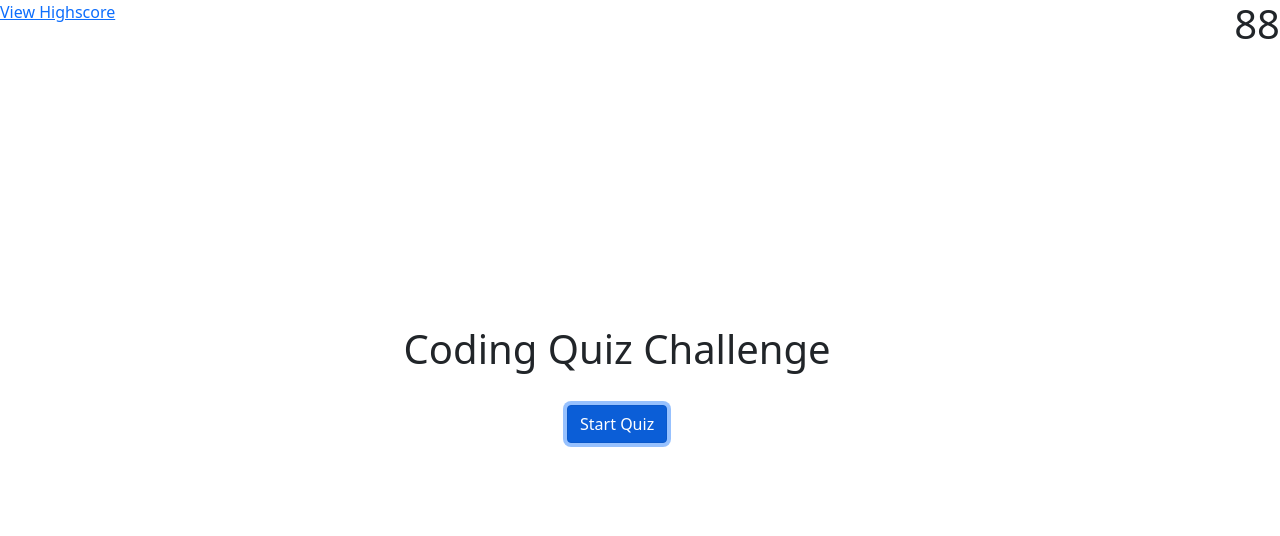
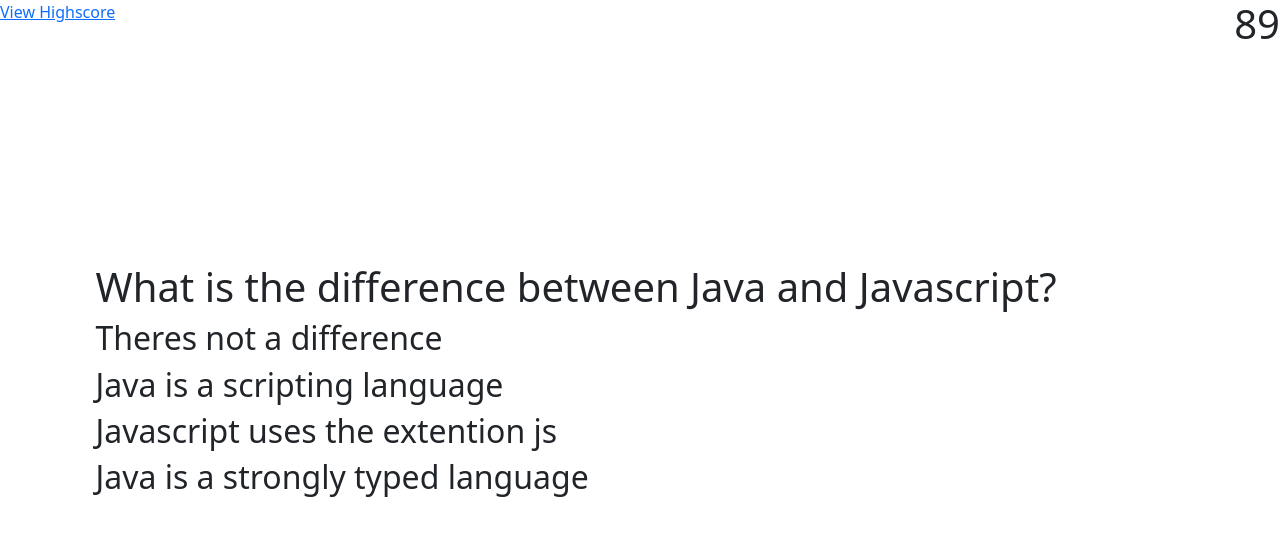
Before and after one commit to mach2258/Code-Quiz, a plain HTML site: page index.html in a window 1280 px wide. Both pictures are taken after a click on the button "Start Quiz". Drawn offline with nearby package versions, Linux system fonts and the light colour scheme.

Commit message:
beginning of display swap implemented

```diff
--- a/assets/script.js
+++ b/assets/script.js
@@ -1,6 +1,19 @@
 
 // Selects element by class
 var timeEl = document.querySelector(".time");
+
+var containerEl = document.querySelector(".container");
+
+var mainQEL = document.querySelector(".mainQ");
+
+var option1El = document.querySelector(".option1");
+
+var option2El = document.querySelector(".option2");
+
+var option3El = document.querySelector(".option3");
+
+var option4El = document.querySelector(".option4");
+
 
 var startBtn = document.getElementById("startbtn");
 console.log(startBtn)
@@ -46,10 +59,10 @@
     },
     correctAnswer: 'a'
   }
-]
+];
 
 
-var secondsLeft = 90;
+var secondsLeft = 91;
 
 function setTime() {
   // Sets interval in variable
@@ -64,15 +77,20 @@
     }
 
     }, 1000);
-}
+};
 
-function question(){
 
-}
 
-startBtn.addEventListener("click", setTime)
+startBtn.addEventListener("click", startGame)
 
 function startGame(){
   setTime()
-  startGame()
-}
+  containerEl.setAttribute("class", "hidden")
+  mainQEL.setAttribute("class", "reveal")
+  mainQEL.textContent = questions[0].question;
+  option1El.textContent = questions[0].answers.a;
+  option2El.textContent = questions[0].answers.b;
+  option3El.textContent = questions[0].answers.c;
+  option4El.textContent = questions[0].answers.d;
+
+};
--- a/assets/style.css
+++ b/assets/style.css
@@ -28,3 +28,25 @@
     flex-direction: column;
     align-items: center;
 }
+
+.hidden{
+    display: none;
+}
+
+.reveal{
+    display: block;
+}
+
+.questions{
+    display: flex;
+    flex-direction: column;
+    align-items:flex-start;
+}
+
+.Qcontainer{
+    display: flex;
+    justify-content: center;
+    align-items: center;
+    height: 90%;
+    width: 90%;
+}
--- a/index.html
+++ b/index.html
@@ -1,13 +1,16 @@
 <!DOCTYPE html>
 <html lang="en">
+
 <head>
     <meta charset="UTF-8">
     <meta http-equiv="X-UA-Compatible" content="IE=edge">
     <meta name="viewport" content="width=device-width, initial-scale=1.0">
-    <link rel="stylesheet" href="./assets/style.css"/>
-    <link href="https://cdn.jsdelivr.net/npm/bootstrap@5.1.3/dist/css/bootstrap.min.css" rel="stylesheet" integrity="sha384-1BmE4kWBq78iYhFldvKuhfTAU6auU8tT94WrHftjDbrCEXSU1oBoqyl2QvZ6jIW3" crossorigin="anonymous">
+    <link rel="stylesheet" href="./assets/style.css" />
+    <link href="https://cdn.jsdelivr.net/npm/bootstrap@5.1.3/dist/css/bootstrap.min.css" rel="stylesheet"
+        integrity="sha384-1BmE4kWBq78iYhFldvKuhfTAU6auU8tT94WrHftjDbrCEXSU1oBoqyl2QvZ6jIW3" crossorigin="anonymous">
     <title>Code Quiz</title>
 </head>
+
 <body>
     <main>
         <div>
@@ -21,10 +24,20 @@
                 <button type="button" class="btn btn-primary" id="startbtn">Start Quiz</button>
             </div>
         </div>
+        <div class="Qcontainer">
+            <div class="questions">
+                <h1 class="mainQ"></h1>
+                <h2 class="option1"> </h2>
+                <h2 class="option2"> </h2>
+                <h2 class="option3"> </h2>
+                <h2 class="option4"> </h2>
+            </div>
+        </div>
     </main>
     <script src="https://code.jquery.com/jquery-1.12.4.js"></script>
     <script src="https://code.jquery.com/ui/1.12.1/jquery-ui.js"></script>
     <script src="https://code.jquery.com/jquery-3.5.1.min.js"></script>
     <script src="./assets/script.js"></script>
 </body>
+
 </html>
```
Lines whose indentation alone changed are shown as unchanged.
